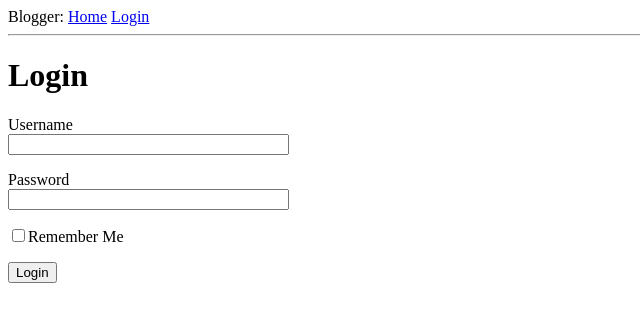
After one commit to habdin/flask-blogger, a Flask app: page /login in a window 1280 px wide. The commit adds this page. Shown: the top 322 px of the page, without its empty margins (0-640 px from the left). Run offline with Flask 2, Linux system fonts and the light colour scheme.

Commit message:
Blogger Web Forms implemented

```diff
--- a/blog/__init__.py
+++ b/blog/__init__.py
@@ -4,10 +4,12 @@
 """Main package file"""
 
 from flask import Flask
+from config import Config
 
 # Initiate the Flask app object
 app = Flask(__name__)
+app.config.from_object(Config)
 
 # Register the different modules with the Flask app
 # Imports done at the bottom of file to prevent circular imports
-from blog import routes
+from blog import routes, forms
--- /dev/null
+++ b/blog/forms.py
@@ -0,0 +1,17 @@
+#!/usr/bin/env python
+# -*- coding: utf-8 -*-
+
+"""Defines classes and fields for various forms in the Blogger App."""
+
+from flask_wtf import FlaskForm
+from wtforms import StringField, PasswordField, BooleanField, SubmitField
+from wtforms.validators import DataRequired, Length
+
+
+class LoginForm(FlaskForm):
+    """Docstring for LoginForm. """
+    username = StringField('Username', validators=[DataRequired()])
+    password = PasswordField('Password',
+                             validators=[DataRequired(), Length(min=8)])
+    remember_me = BooleanField('Remember Me')
+    submit = SubmitField('Login')
--- a/blog/routes.py
+++ b/blog/routes.py
@@ -3,8 +3,9 @@
 
 """Module for defining various view functions for the Blogger Flask App."""
 
-from flask import render_template
+from flask import render_template, redirect, flash, url_for
 from blog import app
+from blog.forms import LoginForm
 
 
 @app.route('/', methods=['GET', 'POST'])
@@ -25,3 +26,13 @@ def index():
         }
     ]
     return render_template('index.html', user=user, posts=posts)
+
+
+@app.route('/login', methods=['GET', 'POST'])
+def login():
+    """Login page view function"""
+    form = LoginForm()
+    if form.validate_on_submit():
+        flash("Login successful for user {}".format(form.username.data))
+        return redirect(url_for('index'))
+    return render_template('login.html', title="Login", form=form)
--- a/blog/templates/base.html
+++ b/blog/templates/base.html
@@ -11,9 +11,20 @@
   </head>
   <body>
     <div>
-      Blogger: <a href="/index">Home</a>
+      Blogger:
+      <a href="{{ url_for('index') }}">Home</a>
+      <a href="{{ url_for('login') }}">Login</a>
     </div>
     <hr>
+    {% with messages = get_flashed_messages() %}
+    {% if messages %}
+    <ul>
+      {% for message in messages %}
+      <li>{{ message }}</li>
+      {% endfor %}
+    </ul>
+    {% endif %}
+    {% endwith %}
     {% block content %}{% endblock content %}
   </body>
 </html>
--- /dev/null
+++ b/blog/templates/login.html
@@ -0,0 +1,25 @@
+{% extends 'base.html' %}
+
+{% block content %}
+
+<h1>Login</h1>
+<form action="" method="post" novalidate>
+  {{ form.hidden_tag() }}
+  <p>
+    {{ form.username.label }} <br>
+    {{ form.username(size=32) }} <br>
+    {% for error in form.username.errors %}
+    <span style="color: red;">[{{ error }}]</span>
+    {% endfor %}
+  </p>
+  <p>
+    {{ form.password.label }} <br>
+    {{ form.password(size=32) }} <br>
+    {% for error in form.password.errors %}
+    <span style="color: red;">[{{ error }}]</span>
+    {% endfor %}
+  </p>
+  <p>{{ form.remember_me }}{{ form.remember_me.label }}</p>
+  <p>{{ form.submit() }}</p>
+</form>
+{% endblock content %}
```
Also changed, not shown: config.py (added, +11 -0 lines).
